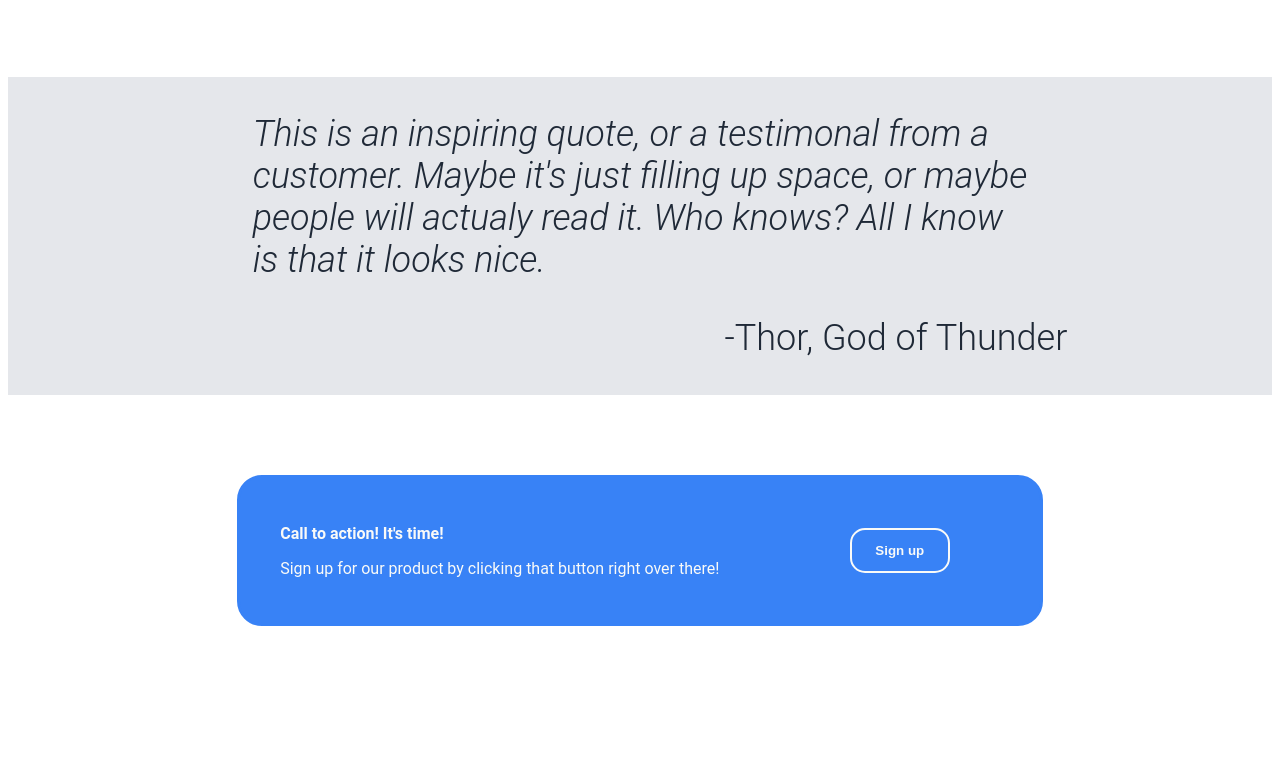
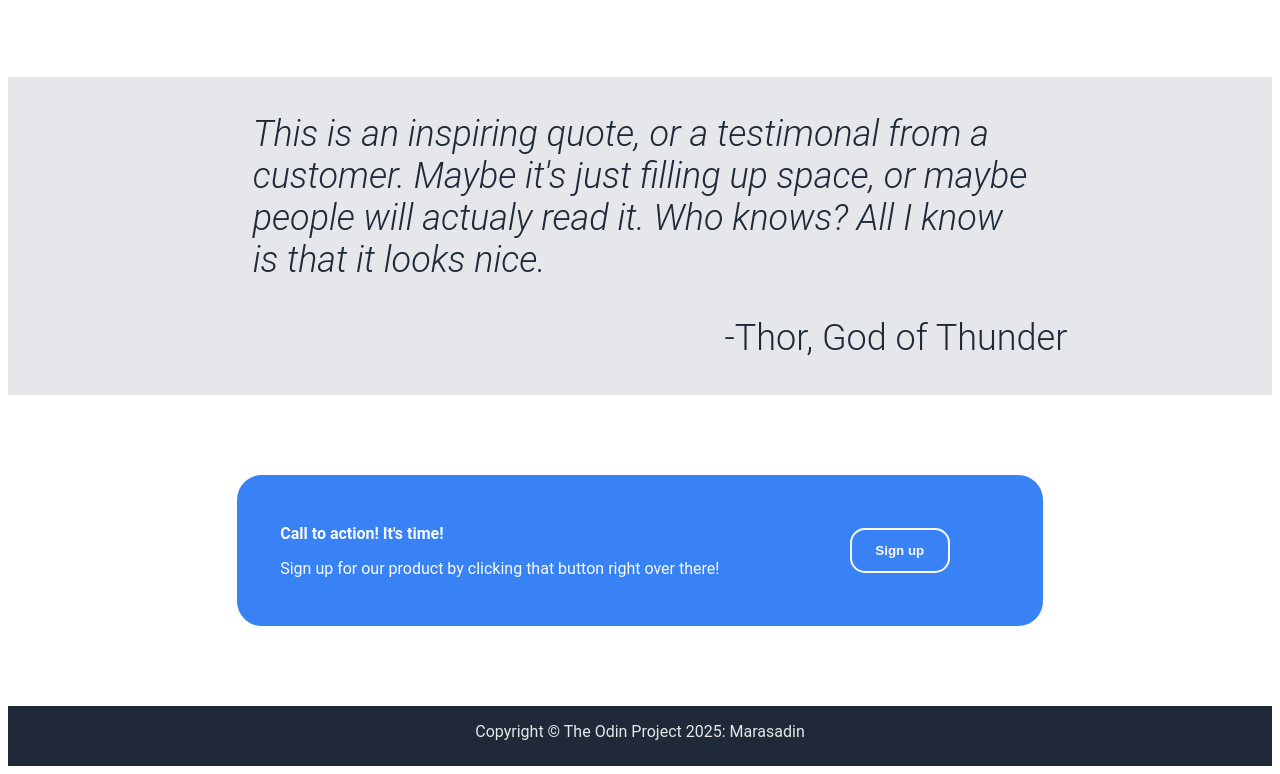
Before and after one commit to Marasadin/landing_page_top, a plain HTML site: page index.html in a window 1280 px wide. Shown: the part 1057-1831 px from the top of the page. Before the commit the page ends 1771 px from the top, so only its background shows below. Drawn offline with Linux system fonts and the light colour scheme.

Commit message:
prevent dark theme change white. Added bg color in section 2 and 4

```diff
--- a/index.html
+++ b/index.html
@@ -70,5 +70,8 @@
             <button class="f4button">Sign up</button>
         </div>
     </div>
+    <footer>
+        <p>Copyright &copy The Odin Project 2025: Marasadin</p>
+    </footer>
 </body>
 </html>
--- a/styles.css
+++ b/styles.css
@@ -88,6 +88,7 @@ a {
     margin: 25px;
 }
 .sekcja2 {
+    background-color: #FFFFFF;
     display: block;
     margin-bottom: 80px;
 }
@@ -134,6 +135,7 @@ a {
     flex: none;
 }
 .sekcja4 {
+    background-color: #FFFFFF;
     margin: auto;
 }
 .frame4 {
@@ -172,3 +174,12 @@ blockquote + p {
 .f4text {
     color: #F9FAF8;
 }
+footer {
+    background-color: #1F2937;
+    justify-items: center;
+}
+footer > p {
+    color: #E5E7EB;
+    margin-top: 25 px;
+    margin-bottom: 25px;
+}
```
